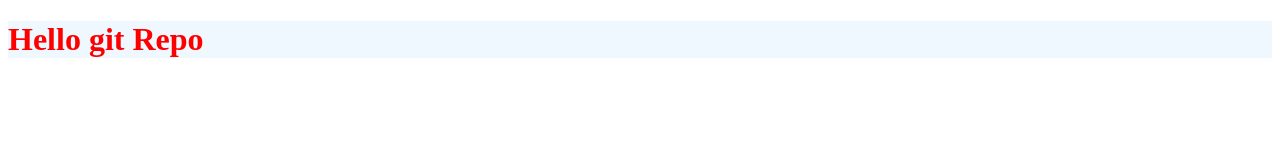
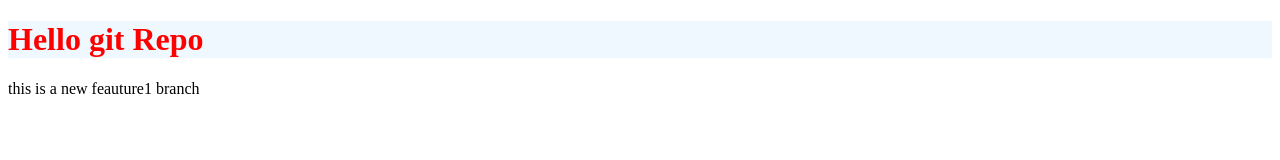
Before and after one commit to ponkoj09/localrepo, a plain HTML site: page index.html in a window 1280 px wide. Drawn offline with Linux system fonts and the light colour scheme.

Commit message:
Add a new branch

```diff
--- a/index.html
+++ b/index.html
@@ -9,6 +9,9 @@
 <body>
 
 <h1>Hello git Repo</h1>
+<p>this is a new feauture1 branch
+
+</p>
 
 </body>
 </html>
```
